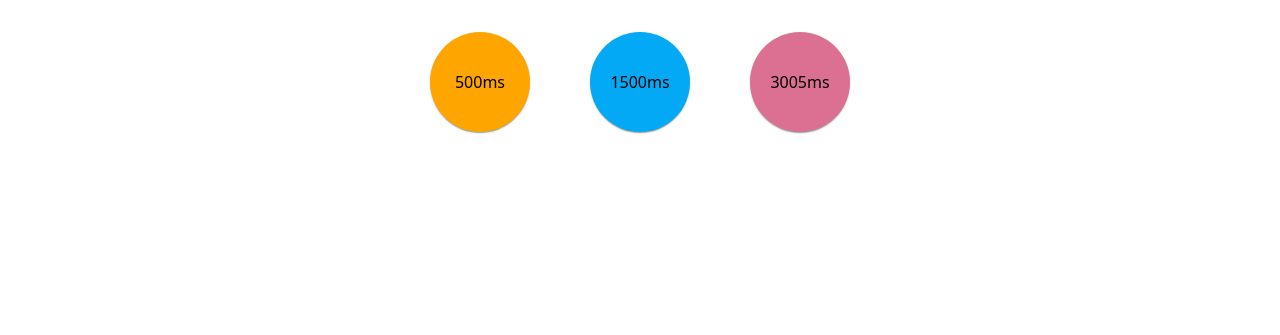
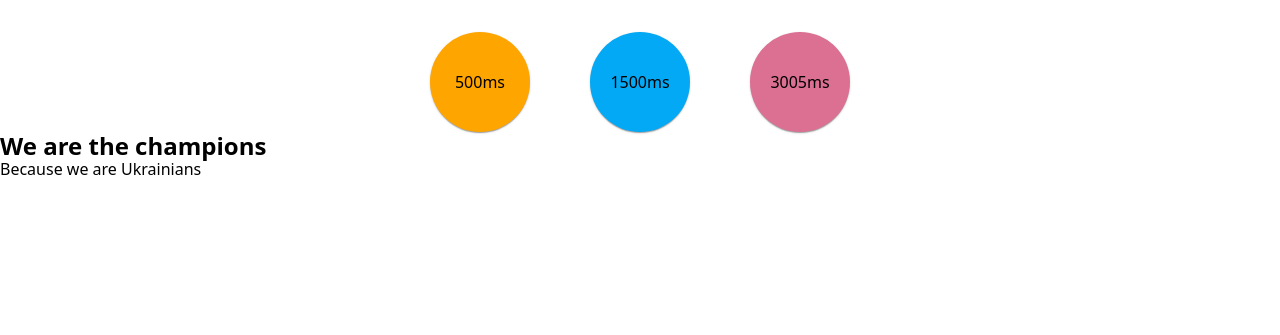
Before and after one commit to SaveAna/goit-testing, a plain HTML site: page index.html in a window 1280 px wide. Shown: the part 465-800 px from the top of the page. Drawn offline with nearby package versions, Linux system fonts and the light colour scheme.

Commit message:
Update index.html

```diff
--- a/index.html
+++ b/index.html
@@ -60,5 +60,11 @@
       <div class="circle">3005ms</div>
     </div>
     <!-- section animation end -->
+
+    <!-- section about us -->
+    <section class="about-us">
+      <h2>We are the champions</h2>
+      <p>Because we are Ukrainians</p>
+    </section>
   </body>
 </html>
```
